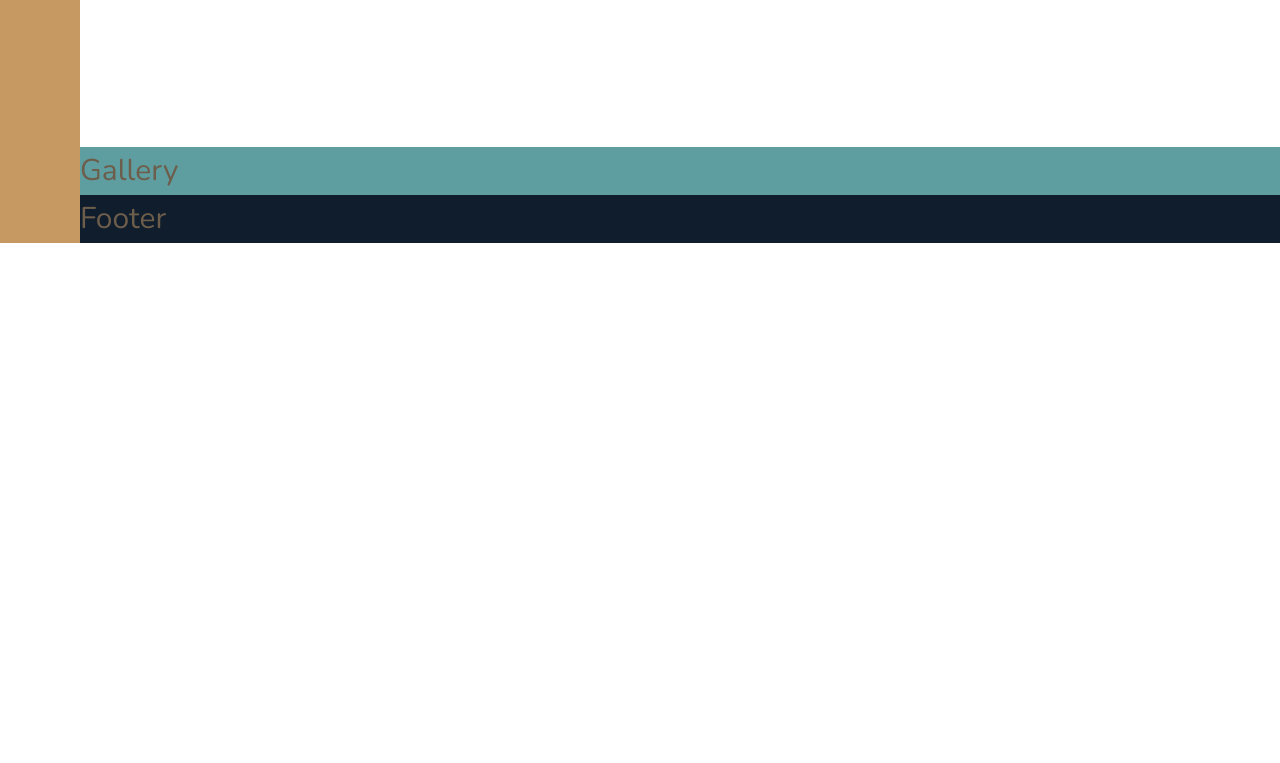
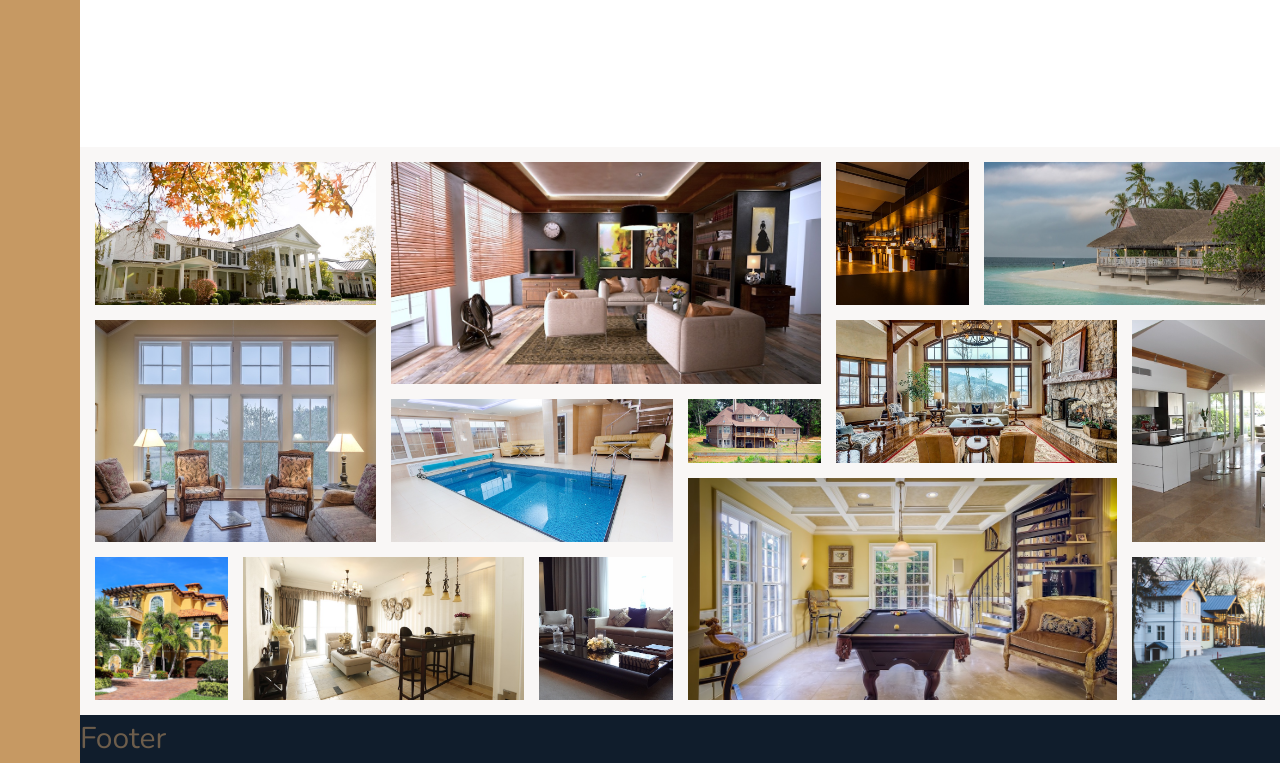
Before and after one commit to paulacarneiro/nexter, a website: page index.html in a window 1280 px wide. Shown: the part 3057-3820 px from the top of the page. Before the commit the page ends 3300 px from the top, so only its background shows below. Drawn offline with nearby package versions, Linux system fonts and the light colour scheme.

Commit message:
Add image gallery

```diff
--- a/index.html
+++ b/index.html
@@ -282,7 +282,48 @@
         </section>
 
         <section class="gallery">
-            Gallery
+            <figure class="gallery__item gallery__item--1">
+                <img src="img/gal-1.jpeg" alt="Gallery image 1" class="gallery__img">
+            </figure>
+            <figure class="gallery__item gallery__item--2">
+                <img src="img/gal-2.jpeg" alt="Gallery image 2" class="gallery__img">
+            </figure>
+            <figure class="gallery__item gallery__item--3">
+                <img src="img/gal-3.jpeg" alt="Gallery image 3" class="gallery__img">
+            </figure>
+            <figure class="gallery__item gallery__item--4">
+                <img src="img/gal-4.jpeg" alt="Gallery image 4" class="gallery__img">
+            </figure>
+            <figure class="gallery__item gallery__item--5">
+                <img src="img/gal-5.jpeg" alt="Gallery image 5" class="gallery__img">
+            </figure>
+            <figure class="gallery__item gallery__item--6">
+                <img src="img/gal-6.jpeg" alt="Gallery image 6" class="gallery__img">
+            </figure>
+            <figure class="gallery__item gallery__item--7">
+                <img src="img/gal-7.jpeg" alt="Gallery image 7" class="gallery__img">
+            </figure>
+            <figure class="gallery__item gallery__item--8">
+                <img src="img/gal-8.jpeg" alt="Gallery image 8" class="gallery__img">
+            </figure>
+            <figure class="gallery__item gallery__item--9">
+                <img src="img/gal-9.jpeg" alt="Gallery image 9" class="gallery__img">
+            </figure>
+            <figure class="gallery__item gallery__item--10">
+                <img src="img/gal-10.jpeg" alt="Gallery image 10" class="gallery__img">
+            </figure>
+            <figure class="gallery__item gallery__item--11">
+                <img src="img/gal-11.jpeg" alt="Gallery image 11" class="gallery__img">
+            </figure>
+            <figure class="gallery__item gallery__item--12">
+                <img src="img/gal-12.jpeg" alt="Gallery image 12" class="gallery__img">
+            </figure>
+            <figure class="gallery__item gallery__item--13">
+                <img src="img/gal-13.jpeg" alt="Gallery image 13" class="gallery__img">
+            </figure>
+            <figure class="gallery__item gallery__item--14">
+                <img src="img/gal-14.jpeg" alt="Gallery image 14" class="gallery__img">
+            </figure>
         </section>
 
         <footer class="footer">
--- a/sass/_gallery.scss
+++ b/sass/_gallery.scss
@@ -1,4 +1,34 @@
 .gallery {
-  background-color: cadetblue;
+  background-color: $color-grey-light-1;
   grid-column: full-start / full-end;
+
+  display: grid;
+  grid-template-columns: repeat(8, 1fr);
+  grid-template-rows: repeat(7, 5vw);
+  gap: 1.5rem;
+  padding: 1.5rem;
+
+  &__item {
+    &--1 { @include positionImageInGallery(1, 3, 1, 3) }   //row-start, row-end, col-start, col-end
+    &--2 { @include positionImageInGallery(1, 4, 3, 6) }
+    &--3 { @include positionImageInGallery(1, 3, 6, 7) }
+    &--4 { @include positionImageInGallery(1, 3, 7, 9) }
+    &--5 { @include positionImageInGallery(3, 6, 1, 3) }
+    &--6 { @include positionImageInGallery(4, 6, 3, 5) }
+    &--7 { @include positionImageInGallery(4, 5, 5, 6) }
+    &--8 { @include positionImageInGallery(3, 5, 6, 8) }
+    &--9 { @include positionImageInGallery(3, 6, 8, 9) }
+    &--10 { @include positionImageInGallery(6, 8, 1, 2) }
+    &--11 { @include positionImageInGallery(6, 8, 2, 4) }
+    &--12 { @include positionImageInGallery(6, 8, 4, 5) }
+    &--13 { @include positionImageInGallery(5, 8, 5, 8) }
+    &--14 { @include positionImageInGallery(6, 8, 8, 9) }
+  }
+
+  &__img {
+    width: 100%;
+    height: 100%;
+    object-fit: cover;
+    display: block;
+  }
 }
--- a/sass/_utilities.scss
+++ b/sass/_utilities.scss
@@ -2,3 +2,10 @@
 .mb-md { margin-bottom: 3rem; }
 .mb-lg { margin-bottom: 4rem; }
 .mb-xl { margin-bottom: 8rem; }
+
+@mixin positionImageInGallery($row-start, $row-end, $col-start, $col-end) {
+  grid-row-start: $row-start;
+  grid-row-end: $row-end;
+  grid-column-start: $col-start;
+  grid-column-end: $col-end;
+}
```
Also changed, not shown: css/style.css.
